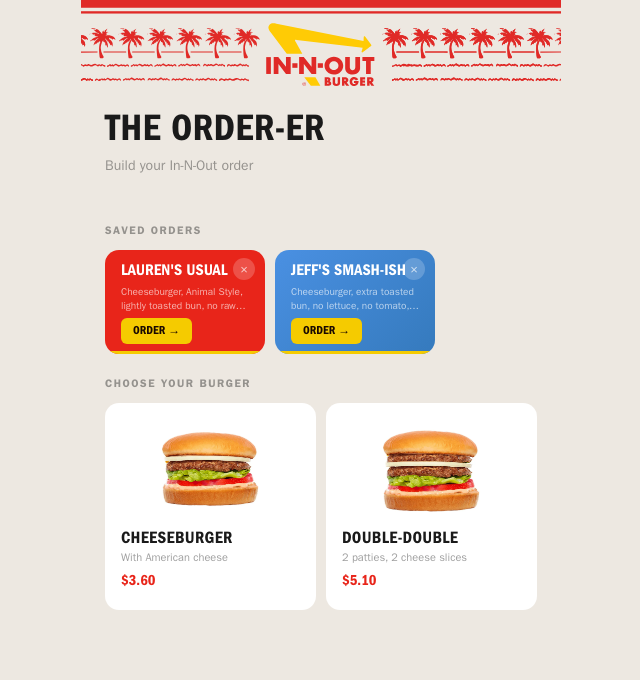
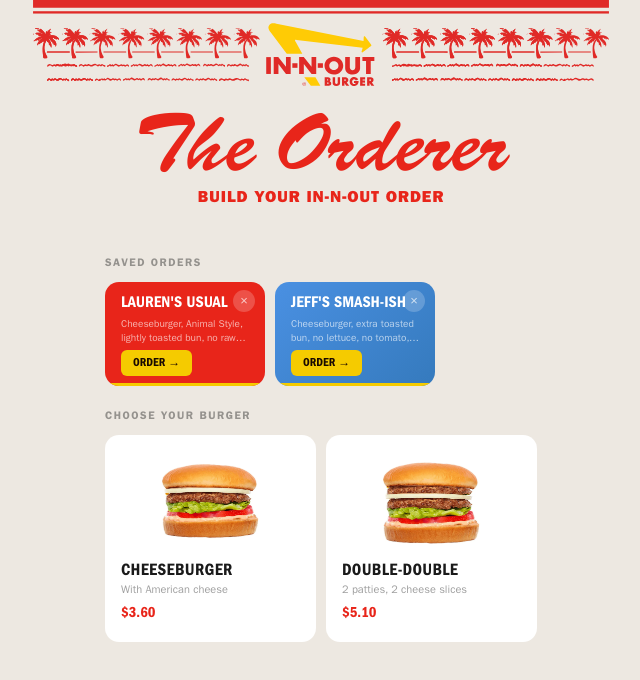
Before and after one commit to jephk/Lauren-In-N-Out-Orderer, a plain HTML site: page index.html in a window 1280 px wide. Shown: the top 680 px of the page, without its empty margins (319-959 px from the left). Drawn offline with Linux system fonts and the light colour scheme.

Commit message:
brush script header, hero typography update

```diff
--- a/index.html
+++ b/index.html
@@ -44,7 +44,7 @@
         /* ── Top bar ── */
         .top-bar {
             padding: 0;
-            overflow: hidden;
+            overflow: visible;
         }
         .header-logo {
             width: 120%;
@@ -74,8 +74,8 @@
 
         /* ── Hero ── */
         .hero {
-            padding: 28px 24px 20px;
-            text-align: left;
+            padding: 24px 24px 20px;
+            text-align: center;
         }
         .hero-image-wrap {
             width: 100%;
@@ -95,20 +95,21 @@
             filter: drop-shadow(0 8px 24px rgba(0,0,0,0.15));
         }
         .hero-title {
-            font-family: 'FranklinGothicCd', sans-serif;
-            font-size: 38px;
-            font-weight: 700;
-            letter-spacing: 0.3px;
-            text-transform: uppercase;
-            color: var(--text);
+            font-family: 'BrushScript', cursive;
+            font-size: 72px;
+            font-weight: 400;
+            color: var(--red);
             line-height: 1;
-            margin-bottom: 6px;
+            margin-bottom: 8px;
         }
         .hero-subtitle {
             font-family: 'FranklinGothic', sans-serif;
-            font-size: 14px;
-            color: var(--text-muted);
-            line-height: 1.4;
+            font-size: 16px;
+            font-weight: 800;
+            text-transform: uppercase;
+            letter-spacing: 1px;
+            color: var(--red);
+            line-height: 1.2;
         }
 
         /* ── Content sections ── */
@@ -243,6 +244,7 @@
             line-height: 1.2;
             text-transform: uppercase;
             letter-spacing: 0.3px;
+            display: block;
         }
         .ingredient-tag {
             display: block;
@@ -569,7 +571,7 @@
 
         <!-- Hero -->
         <div class="hero">
-            <h1 class="hero-title" id="hero-title">The Order-er</h1>
+            <h1 class="hero-title" id="hero-title">The Orderer</h1>
             <p class="hero-subtitle" id="hero-subtitle">Build your In-N-Out order</p>
         </div>
 
```
